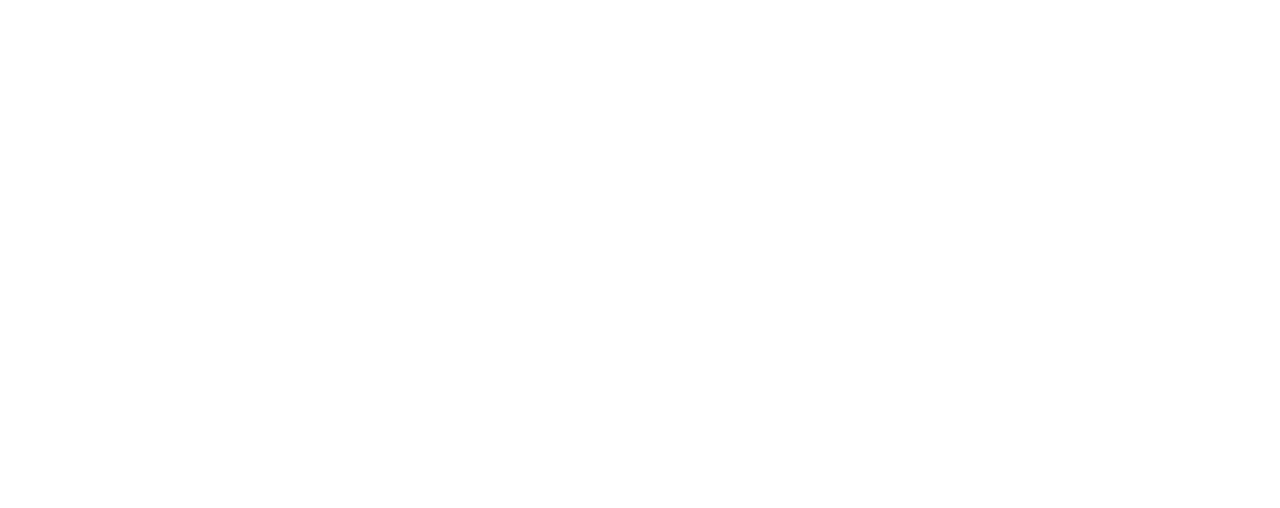
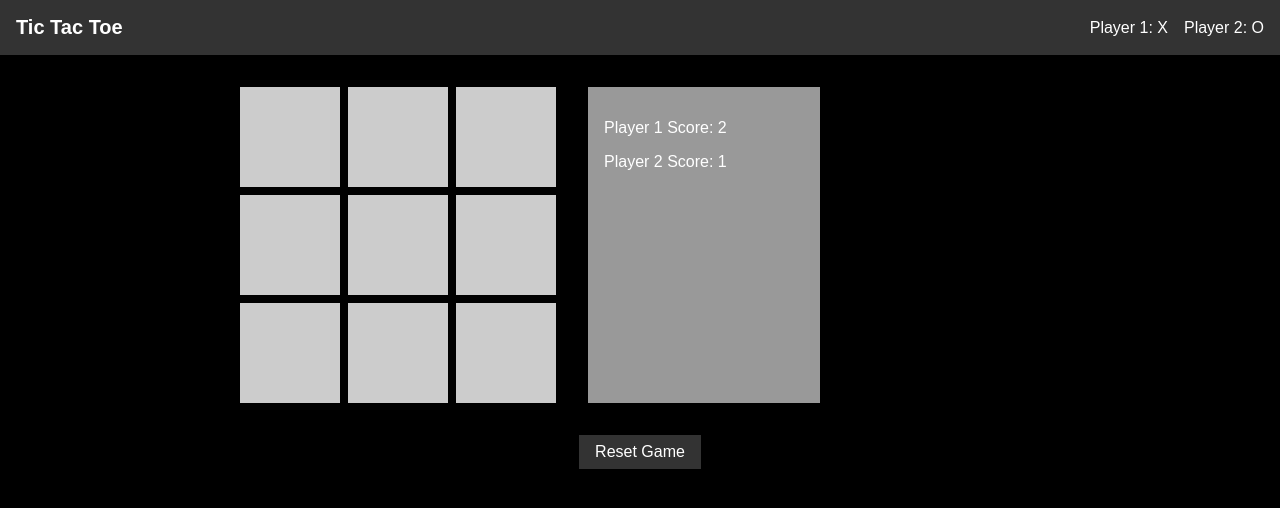
Before and after one commit to MohamedNurhussein/tic-tac-toe, a plain HTML site: page page.html in a window 1280 px wide. Drawn offline with Linux system fonts and the light colour scheme.

```diff
--- a/page.html
+++ b/page.html
@@ -1,12 +1,42 @@
 <!DOCTYPE html>
-<html>
-  <head>
-    <meta charset="utf-8">
-    <meta name="viewport" content="width=device-width">
-    <title>Connect Four Console</title>
-    <link href="style.css" rel="stylesheet" type="text/css" />
-  </head>
-  <body>
+<html lang="en">
+<head>
+    <meta charset="UTF-8">
+    <meta name="viewport" content="width=device-width, initial-scale=1.0">
+    <title>Tic Tac Toe</title>
+    <link rel="stylesheet" href="style.css">
     <script src="script.js"></script>
-  </body>
+</head>
+<body>
+    <header class="header">
+        <h1>Tic Tac Toe</h1>
+        <div class="player-info">
+            <span>Player 1: X</span>
+            <span>Player 2: O</span>
+        </div>
+    </header>
+
+    <div class="game-container">
+        <div class="game-board">
+            <div id="1" class="cell"></div>
+            <div id="2" class="cell"></div>
+            <div id="3" class="cell"></div>
+            <div id="4" class="cell"></div>
+            <div id="5" class="cell"></div>
+            <div id="6" class="cell"></div>
+            <div id="7" class="cell"></div>
+            <div id="8" class="cell"></div>
+            <div id="9" class="cell"></div>
+        </div>
+
+        <div class="score-panel">
+            <p>Player 1 Score: 2</p>
+            <p>Player 2 Score: 1</p>
+        </div>
+    </div>
+
+    <div class="reset-container">
+        <button id="reset" class="reset-button">Reset Game</button>
+    </div>
+</body>
 </html>
--- a/script.js
+++ b/script.js
@@ -33,8 +33,7 @@ function Gameboard() {
 
   return { getBoard, dropToken, checkWin, printBoard };
 }
-
-function GameController(playerOneName = "Amino", playerTwoName = "Mohammed") {
+function GameController(playerOneName = "Player 1", playerTwoName = "Player 2") {
   const board = Gameboard();
 
   const players = [
--- a/style.css
+++ b/style.css
@@ -0,0 +1,74 @@
+body {
+    margin: 0;
+    font-family: Arial, sans-serif;
+    background-color: black;
+    color: white;
+}
+
+.header {
+    background-color: #333;
+    padding: 1rem;
+    display: flex;
+    justify-content: space-between;
+    align-items: center;
+}
+
+.header h1 {
+    margin: 0;
+    font-size: 1.25rem;
+}
+
+.player-info {
+    display: flex;
+    gap: 1rem;
+}
+
+.game-container {
+    max-width: 800px;
+    margin: 2rem auto;
+    padding: 0 1rem;
+    display: flex;
+    gap: 2rem;
+}
+
+.game-board {
+    display: grid;
+    grid-template-columns: repeat(3, 1fr);
+    gap: 0.5rem;
+}
+
+.cell {
+    width: 100px;
+    height: 100px;
+    background-color: #ccc;
+    display: flex;
+    align-items: center;
+    justify-content: center;
+    font-size: 2rem;
+    font-weight: bold;
+    color: black;
+}
+
+.score-panel {
+    background-color: #999;
+    padding: 1rem;
+    min-width: 200px;
+}
+
+.reset-container {
+    text-align: center;
+    margin-top: 1rem;
+}
+
+.reset-button {
+    background-color: #333;
+    color: white;
+    border: none;
+    padding: 0.5rem 1rem;
+    cursor: pointer;
+    font-size: 1rem;
+}
+
+.reset-button:hover {
+    background-color: #444;
+}
```
